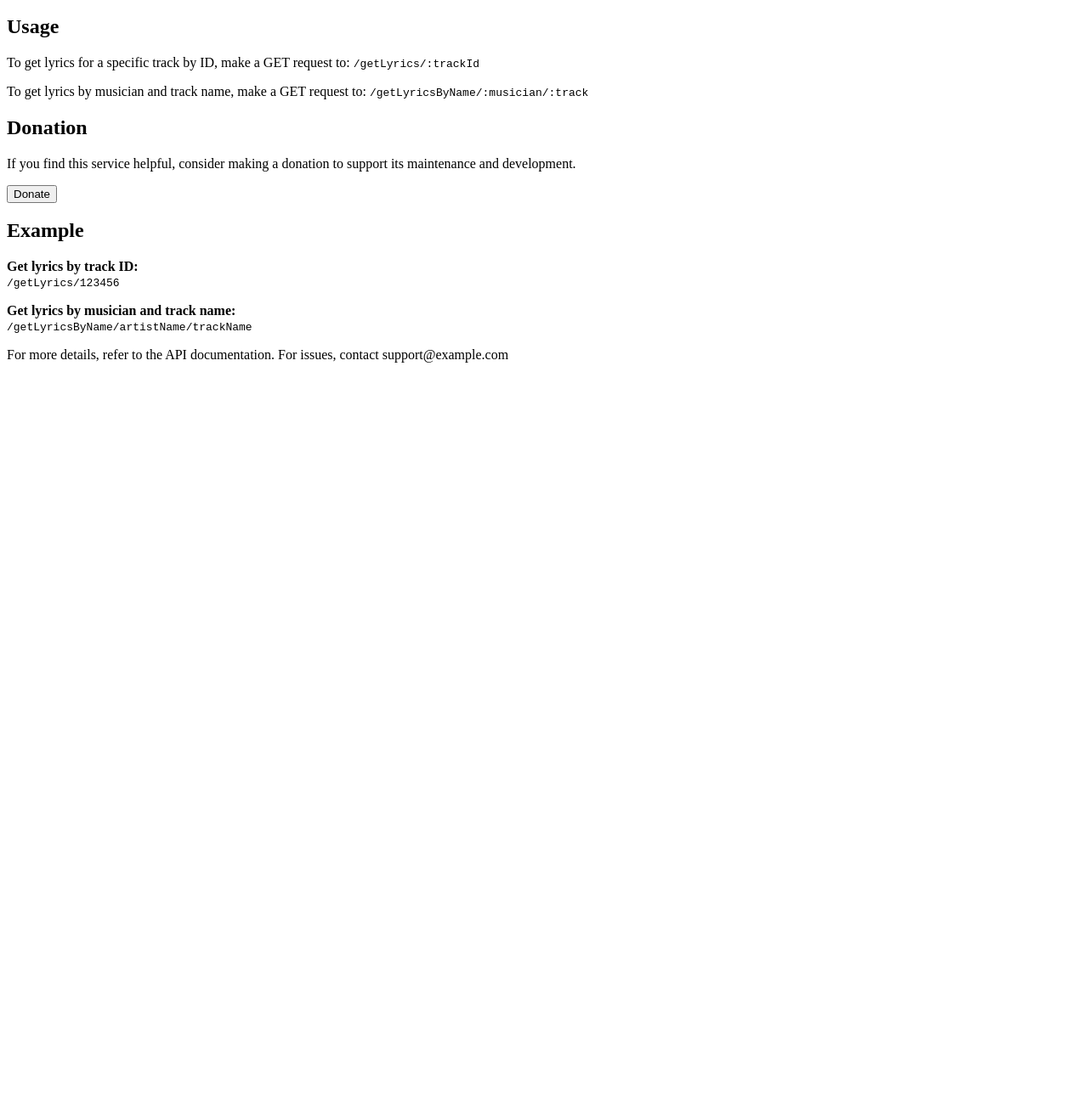
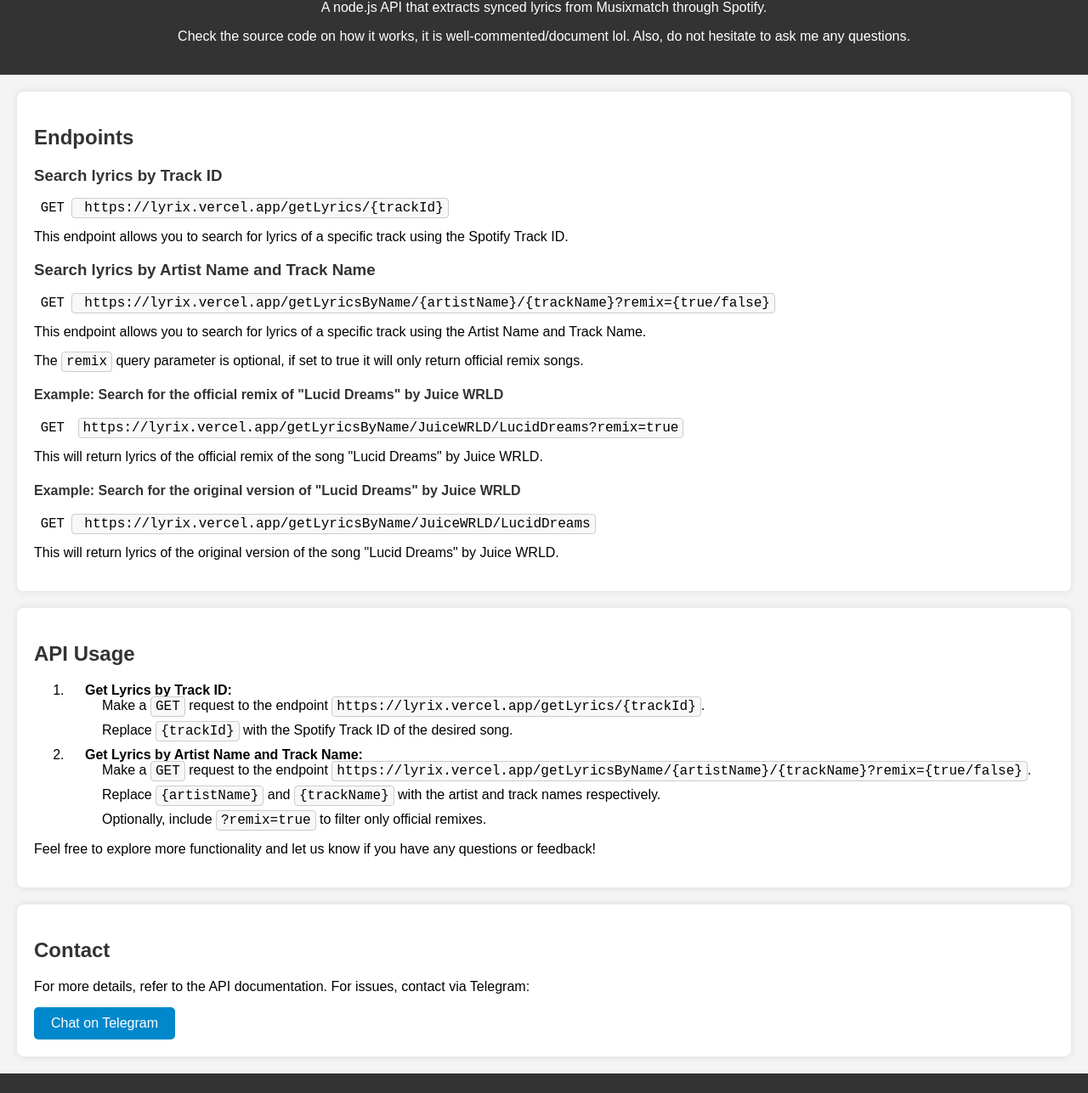
Before and after one commit to BlueCatSoftware/Lyrix, a website: page public/index.html in a window 1280 px wide. Shown: the part 100-1387 px from the top of the page at 85% size. Before the commit the page ends 800 px from the top, so only its background shows below. Drawn offline with Linux system fonts and the light colour scheme.

Commit message:
improved the documentation page

```diff
--- a/public/index.css
+++ b/public/index.css
@@ -1,5 +1,5 @@
 body {
-    font-family: Arial, sans-serif;
+    font-family: 'Arial', sans-serif;
     margin: 0;
     padding: 0;
     background-color: #f4f4f4;
@@ -12,36 +12,87 @@
     text-align: center;
 }
 
+main {
+    margin: 20px;
+}
+
 section {
-    margin: 20px;
-    padding: 20px;
     background-color: #fff;
     border-radius: 8px;
     box-shadow: 0 0 10px rgba(0, 0, 0, 0.1);
+    margin-bottom: 20px;
+    padding: 20px;
 }
 
-h2 {
+h2, h3, h4 {
     color: #333;
 }
 
 code {
+    font-family: 'Courier New', Courier, monospace;
     background-color: #f8f8f8;
     padding: 2px 5px;
     border: 1px solid #ccc;
     border-radius: 4px;
 }
 
-button {
-    background-color: #4caf50;
-    color: #fff;
-    padding: 10px;
-    border: none;
-    border-radius: 4px;
-    cursor: pointer;
+ul {
+    list-style: none;
+    padding-left: 0;
 }
 
-button:hover {
-    background-color: #45a049;
+li {
+    position: relative;
+    margin-bottom: 10px;
+    padding-left: 20px;
+}
+
+li::before {
+    position: absolute;
+    left: 0;
+    top: 50%;
+    transform: translateY(-50%);
+    color: #4caf50;
+    margin-right: 10px;
+}
+
+example {
+    margin-top: 15px;
+}
+
+sd {
+    font-size: larger;
+}
+
+
+#contact {
+    background-color: #fff;
+    border-radius: 8px;
+    box-shadow: 0 0 10px rgba(0, 0, 0, 0.1);
+    margin-bottom: 20px;
+    padding: 20px;
+}
+
+#contact h2 {
+    color: #333;
+}
+
+#contact p {
+    margin-bottom: 15px;
+}
+
+.telegram-link {
+    display: inline-block;
+    background-color: #0088cc;
+    color: #fff;
+    padding: 10px 20px;
+    text-decoration: none;
+    border-radius: 5px;
+    transition: background-color 0.3s ease;
+}
+
+.telegram-link:hover {
+    background-color: #006699;
 }
 
 footer {
--- a/public/index.html
+++ b/public/index.html
@@ -3,52 +3,84 @@
 <head>
     <meta charset="UTF-8">
     <meta name="viewport" content="width=device-width, initial-scale=1.0">
-    <title>Lyrics API Documentation</title>
-    <link rel="stylesheet" href="styles.css">
+    <title>Lyrix API Documentation</title>
+    <link rel="stylesheet" href="index.css">
 </head>
 <body>
 
     <header>
-        <h1>Lyrics API Documentation</h1>
-        <p>Explore the functionality of the Lyrics API</p>
+        <h1>Lyrix API</h1>
+        <p>A node.js API that extracts synced lyrics from Musixmatch through Spotify.</p>
+        <p>Check the source code on how it works, it is well-commented/document lol. Also, do not hesitate to ask me any questions.</p>
     </header>
 
-    <section id="usage">
-        <h2>Usage</h2>
-        <p>
-            To get lyrics for a specific track by ID, make a GET request to:
-            <code>/getLyrics/:trackId</code>
-        </p>
-        <p>
-            To get lyrics by musician and track name, make a GET request to:
-            <code>/getLyricsByName/:musician/:track</code>
-        </p>
-        <!-- Add more usage information as needed -->
-    </section>
+    <main>
 
-    <section id="donation">
-        <h2>Donation</h2>
-        <p>
-            If you find this service helpful, consider making a donation to support its maintenance and development.
-        </p>
-        <button>Donate</button>
-    </section>
+        <section id="endpoints">
+            <h2>Endpoints</h2>
 
-    <section id="example">
-        <h2>Example</h2>
-        <p>
-            <strong>Get lyrics by track ID:</strong><br>
-            <code>/getLyrics/123456</code>
-        </p>
-        <p>
-            <strong>Get lyrics by musician and track name:</strong><br>
-            <code>/getLyricsByName/artistName/trackName</code>
-        </p>
-        <!-- Add more example requests as needed -->
-    </section>
+            <div class="endpoint">
+                <h3>Search lyrics by Track ID</h3>
+                <pre> <sd>GET</sd> <code> https://lyrix.vercel.app/getLyrics/{trackId}</code></pre>
+                <p>This endpoint allows you to search for lyrics of a specific track using the Spotify Track ID.</p>
+            </div>
+
+            <div class="endpoint">
+                <h3>Search lyrics by Artist Name and Track Name</h3>
+                <pre> <sd>GET</sd> <code> https://lyrix.vercel.app/getLyricsByName/{artistName}/{trackName}?remix={true/false}</code></pre>
+                <p>This endpoint allows you to search for lyrics of a specific track using the Artist Name and Track Name.</p>
+                <p>The <code>remix</code> query parameter is optional, if set to true it will only return official remix songs.</p>
+            </div>
+
+            <div class="example">
+                <h4>Example: Search for the official remix of "Lucid Dreams" by Juice WRLD</h4>
+                <pre> <sd>GET</sd>  <code>https://lyrix.vercel.app/getLyricsByName/JuiceWRLD/LucidDreams?remix=true</code></pre>
+                <p>This will return lyrics of the official remix of the song "Lucid Dreams" by Juice WRLD.</p>
+            </div>
+
+            <div class="example">
+                <h4>Example: Search for the original version of "Lucid Dreams" by Juice WRLD</h4>
+                <pre> <sd>GET</sd> <code> https://lyrix.vercel.app/getLyricsByName/JuiceWRLD/LucidDreams</code></pre>
+                <p>This will return lyrics of the original version of the song "Lucid Dreams" by Juice WRLD.</p>
+            </div>
+
+        </section>
+
+        <section id="api-usage">
+            <h2>API Usage</h2>
+
+            <ol>
+                <li>
+                    <strong>Get Lyrics by Track ID:</strong>
+                    <ul>
+                        <li>Make a <code>GET</code> request to the endpoint <code>https://lyrix.vercel.app/getLyrics/{trackId}</code>.</li>
+                        <li>Replace <code>{trackId}</code> with the Spotify Track ID of the desired song.</li>
+                    </ul>
+                </li>
+                <li>
+                    <strong>Get Lyrics by Artist Name and Track Name:</strong>
+                    <ul>
+                        <li>Make a <code>GET</code> request to the endpoint <code>https://lyrix.vercel.app/getLyricsByName/{artistName}/{trackName}?remix={true/false}</code>.</li>
+                        <li>Replace <code>{artistName}</code> and <code>{trackName}</code> with the artist and track names respectively.</li>
+                        <li>Optionally, include <code>?remix=true</code> to filter only official remixes.</li>
+                    </ul>
+                </li>
+            </ol>
+
+            <p>Feel free to explore more functionality and let us know if you have any questions or feedback!</p>
+        </section>
+
+        <section id="contact">
+            <h2>Contact</h2>
+            <p>For more details, refer to the API documentation. For issues, contact via Telegram:</p>
+
+            <a href="https://t.me/bluecat_softwares" target="_blank" class="telegram-link">Chat on Telegram</a>
+        </section>
+
+    </main>
 
     <footer>
-        <p>For more details, refer to the API documentation. For issues, contact support@example.com</p>
+        <p>For more details, refer to the API documentation. For issues, contact at telegram @bluecat_softwares</p>
     </footer>
 
 </body>
```
